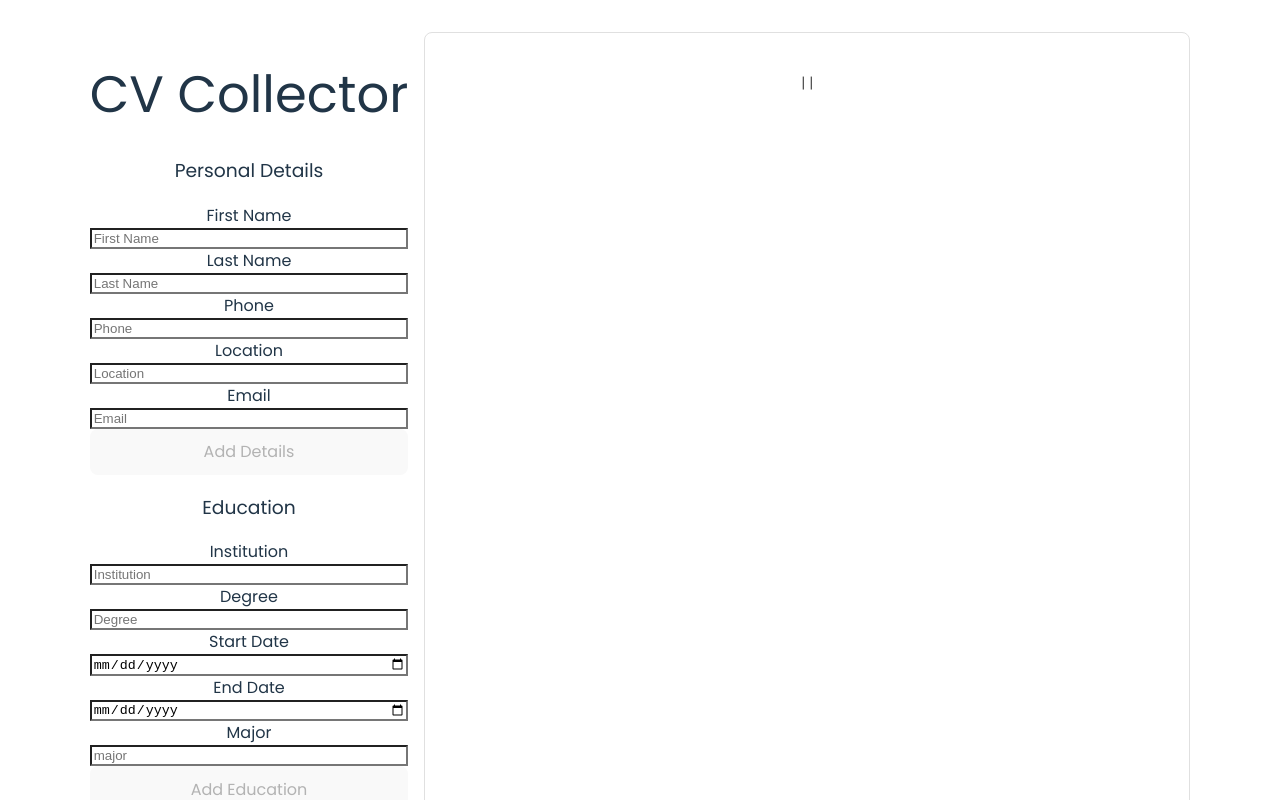
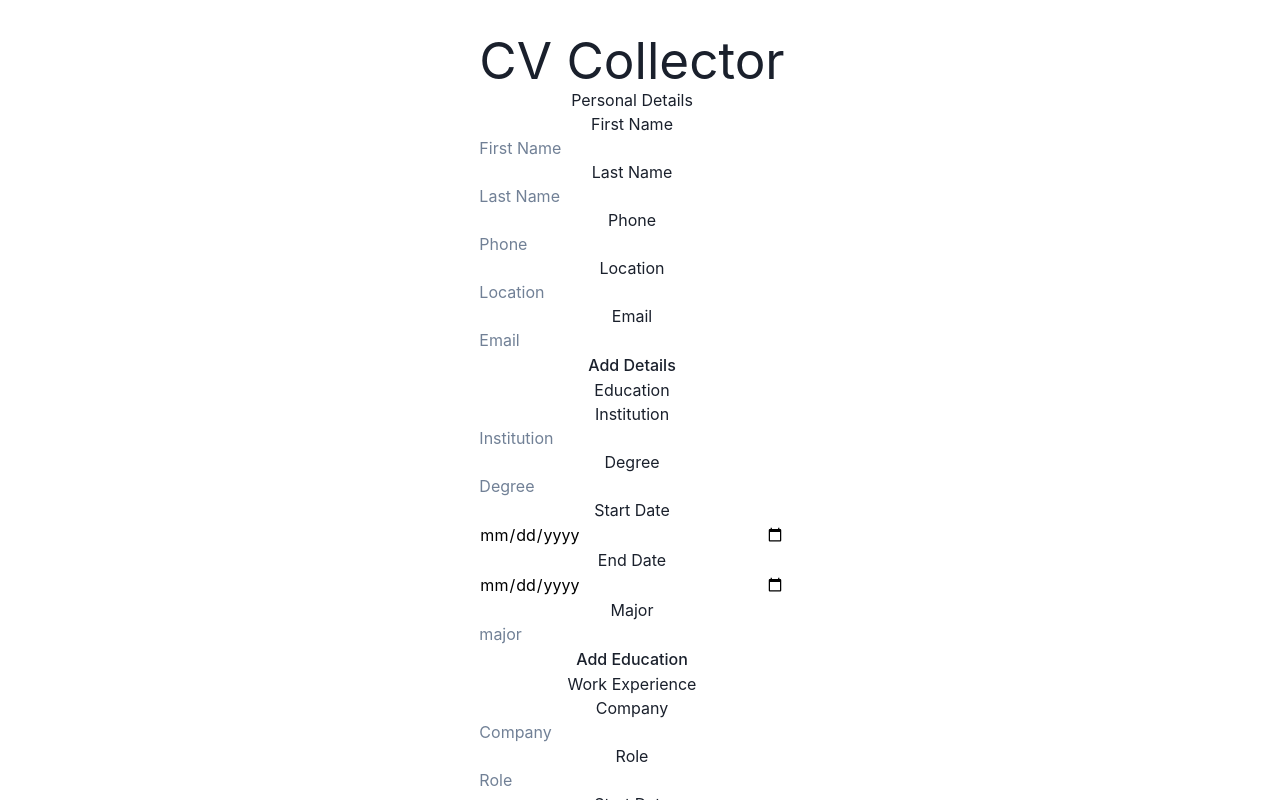
Before and after one commit to angelr1076/React-CV-App, a React (Vite) app: page / in a window 1280 px wide. Shown: the top 800 px of the page. Built offline with nearby package versions, Linux system fonts and the light colour scheme.

Commit message:
Installed chakraui library for styling

```diff
--- a/package.json
+++ b/package.json
@@ -13,6 +13,10 @@
     "test": "echo \"Error: no test specified\" && exit 1"
   },
   "dependencies": {
+    "@chakra-ui/react": "^2.8.1",
+    "@emotion/react": "^11.11.1",
+    "@emotion/styled": "^11.11.0",
+    "framer-motion": "^10.16.4",
     "react": "^18.2.0",
     "react-dom": "^18.2.0"
   },
--- a/src/assets/styles/style.css
+++ b/src/assets/styles/style.css
@@ -79,14 +79,13 @@ button:focus-visible {
   flex-direction: column;
 }
 
-/* Resume display */
+/*
 .display {
   display: flex;
   flex-direction: column;
   gap: 1em;
   width: 700px;
   background-color: #fff;
-  padding: 2em;
   border: 1px solid #e0e0e0;
   border-radius: 8px;
   margin: 0 auto;
@@ -98,9 +97,15 @@ button:focus-visible {
   margin-bottom: 1em;
 }
 
+.general-info {
+  background-color: #09416d;
+  color: #fff;
+}
+
 .general-info__flex {
   display: flex;
   flex-direction: column;
+  padding: 1em;
   gap: 0.5em;
 }
 
@@ -111,7 +116,11 @@ button:focus-visible {
 
 .contact-row {
   font-size: 0.9em;
-  color: #555;
+}
+
+.education {
+  display: flex;
+  flex-direction: column;
 }
 
 .education-item,
@@ -134,7 +143,7 @@ button:focus-visible {
 .work-item p {
   margin: 0.2em 0;
   font-size: 0.9em;
-}
+} */
 
 @media (prefers-color-scheme: light) {
   :root {
--- a/src/components/CVDisplay.jsx
+++ b/src/components/CVDisplay.jsx
@@ -7,17 +7,21 @@ function CVDisplay() {
   return (
     <div className='display'>
       <section className='general-info'>
-        <div className='general-info__flex'>
+        {Object.keys(cvData.generalInfo).length > 0 && (
+          <div className='general-info__flex active'>
             <div className='row name-row'>
               <h2>
                 {cvData.generalInfo.fname} {cvData.generalInfo.lname}
               </h2>
             </div>
             <div className='row contact-row'>
-            {cvData.generalInfo.phone} | {cvData.generalInfo.location} |{' '}
+              {cvData.generalInfo.phone && `${cvData.generalInfo.phone} |`}{' '}
+              {cvData.generalInfo.location &&
+                `${cvData.generalInfo.location} |`}{' '}
               {cvData.generalInfo.email}
             </div>
           </div>
+        )}
       </section>
       <section className='education'>
         {cvData.education.length > 0 && (
@@ -25,7 +29,7 @@ function CVDisplay() {
             <h2>Education</h2>
             {cvData.education.map((edu, index) => (
               <div key={index} className='education-item'>
-                <h3>{edu.institution}</h3>
+                <h4>{edu.institution}</h4>
                 <p>
                   {edu.degree} {edu.major}
                 </p>
@@ -43,7 +47,7 @@ function CVDisplay() {
             <h2>Experience</h2>
             {cvData.workExperience.map((job, index) => (
               <div key={index} className='work-item'>
-                <h3>{job.company}</h3>
+                <h4>{job.company}</h4>
                 <p>
                   {job.role} | {job.location}
                 </p>
--- a/src/main.jsx
+++ b/src/main.jsx
@@ -2,9 +2,12 @@ import React from 'react';
 import ReactDOM from 'react-dom/client';
 import App from './App.jsx';
 import './assets/styles/style.css';
+import { ChakraProvider } from '@chakra-ui/react';
 
 ReactDOM.createRoot(document.getElementById('root')).render(
   <React.StrictMode>
-    <App />
+    <ChakraProvider>
+      <App />
+    </ChakraProvider>
   </React.StrictMode>
 );
```
Also changed, not shown: 1 other file (tests, documents, lock files or other folders). Lines whose indentation alone changed are shown as unchanged.
